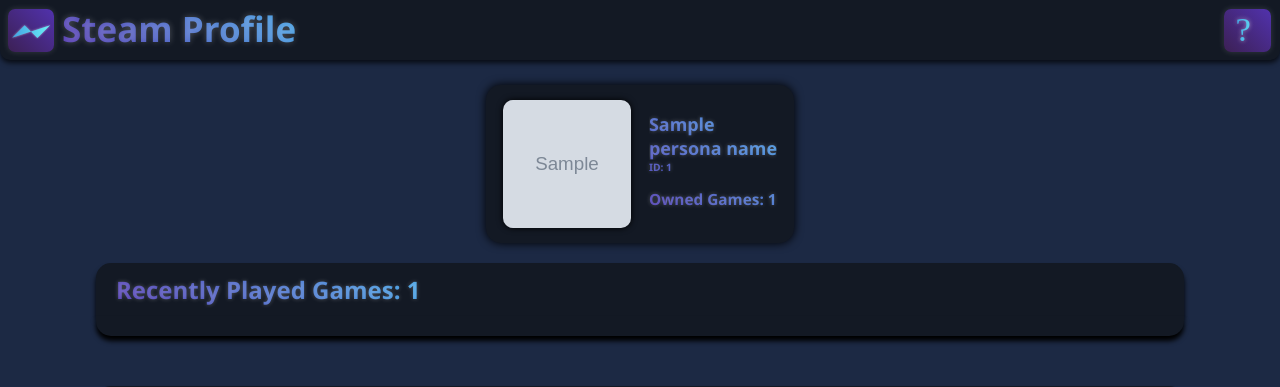
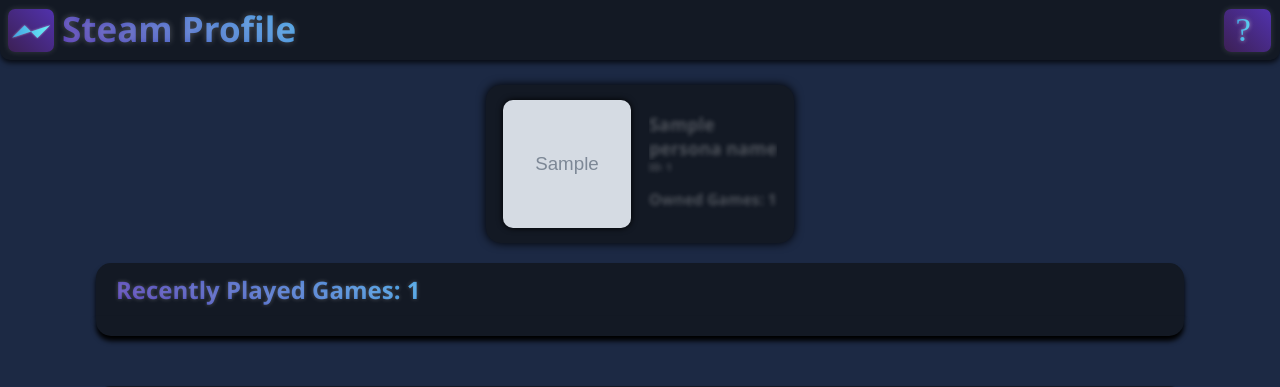
Before and after one commit to wtrstylus-331/Steam-Recommender, a Django app: template templates/profile_page.html in a window 1280 px wide. Shown: the top 387 px of the page. Run offline with Django 5.2, Linux system fonts and the light colour scheme; the template is opened without the code that fills it: most values are stand-ins (such as "Sample title", 1, 10 or a date in 2020); grey boxes marked "Sample" are stand-in pictures.

Commit message:
Fix text disappearing issue

```diff
--- a/static/stylesheets/profile_page.css
+++ b/static/stylesheets/profile_page.css
@@ -107,6 +107,7 @@
 .user-info-texts {
     background: linear-gradient(45deg, #5132ad, #42a3e4);
     background-clip: text;
+    -webkit-background-clip: text;
     color: transparent;
     font-weight: bolder;
     text-shadow: rgba(255, 255, 255, 0.25) 0 0 4px;
@@ -120,6 +121,7 @@
     width: 10vw;
     height: 10vw;
     position: relative;
+    transform: translateZ(0);
 }
 
 .steam_persona {
@@ -130,17 +132,20 @@
     max-width: 10vw;
     overflow: hidden;
     text-overflow: ellipsis;
+    transform: translateZ(0);
 }
 
 .steam_id {
     margin-left: 0.7vw;
     margin-top: 0;
     font-size: 0.8vw;
+    transform: translateZ(0);
 }
 
 .steam_game_count {
     margin-left: 0.7vw;
     font-size: 1.2vw;
+    transform: translateZ(0);
 }
 
 .recently-played {
```
